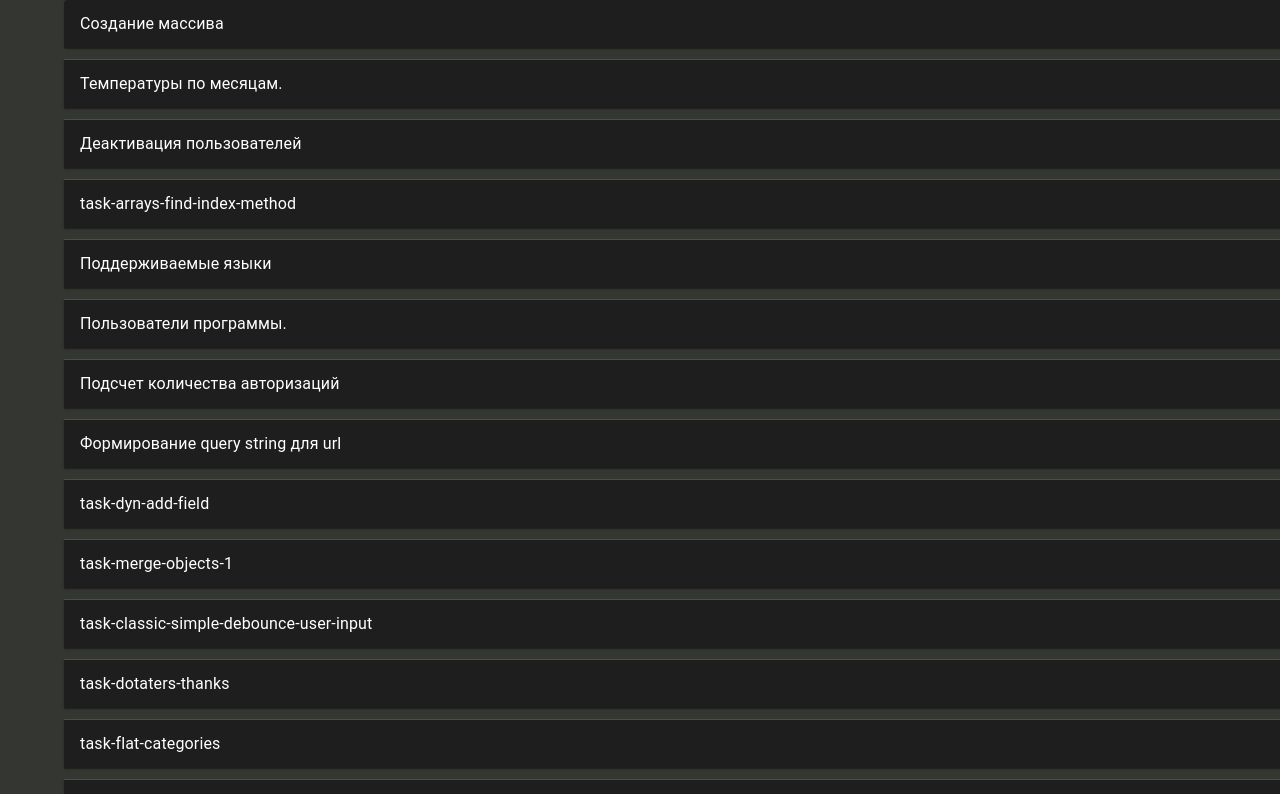
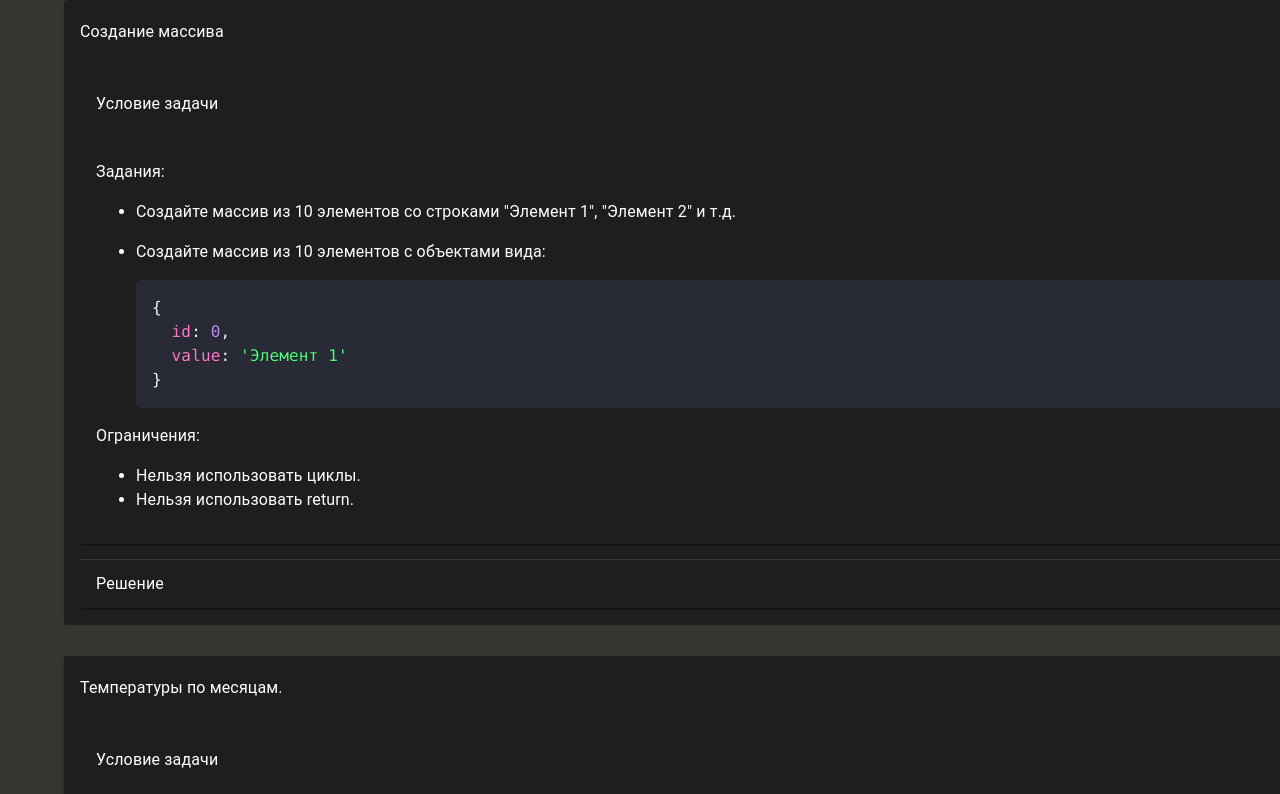
Before and after one commit to johnydotsville/remember-me, a React (Vite) app: page / in a window 1280 px wide. Shown: the top 794 px of the page. Built offline with nearby package versions, Linux system fonts and the light colour scheme; some icons are missing.

Commit message:
Внутри задачи раскрытие закрытие работает норм

```diff
--- a/src/components/Spoiler.tsx
+++ b/src/components/Spoiler.tsx
@@ -3,18 +3,14 @@ import AccordionSummary from '@mui/material/AccordionSummary';
 import AccordionDetails from '@mui/material/AccordionDetails';
 import Typography from '@mui/material/Typography';
 import ExpandMoreIcon from '@mui/icons-material/ExpandMore';
-import { useState } from 'react';
 
-export const Spoiler = ({ content, title, open = false, onOpen = () => {} }) => {
-  const [expand, setExpand] = useState(open);
 
-  const handleAccordionChange = (e, expanded) => {
-    setExpand(expanded);
-    onOpen();
-  };
-
+export const Spoiler = ({ content, title, id, activeSpoiler, onOpen }) => {
   return (
-    <Accordion expanded={expand} onChange={handleAccordionChange}>
+    <Accordion
+      expanded={id === activeSpoiler}
+      onChange={() => { if (onOpen) onOpen(id) }}
+    >
       <AccordionSummary expandIcon={<ExpandMoreIcon />}>
         <Typography>{ title }</Typography>
       </AccordionSummary>
--- a/src/components/Task/TaskView.tsx
+++ b/src/components/Task/TaskView.tsx
@@ -7,14 +7,19 @@ import { Spoiler } from '@components/Spoiler';
 
 export const TaskView = ({ task }: { task: Task}) => {
   const [activeSpoiler, setActiveSpoiler] = useState('description');
+  console.log(activeSpoiler);
 
   return (
     <Spoiler
+      id='task'
+      activeSpoiler={'task'}
+      onOpen={() => {}}
       title={task.title || task.name}
       content={<>
          { task.description &&
             <Spoiler key={"description"}
-              open={activeSpoiler === 'description'}
+              id='description'
+              activeSpoiler={activeSpoiler}
               onOpen={() => setActiveSpoiler('description')}
               content={<TaskDescription description={task.description} />}
               title="Условие задачи"
@@ -22,7 +27,8 @@ export const TaskView = ({ task }: { task: Task}) => {
           }
          { task.template &&
             <Spoiler key={"template"}
-              open={activeSpoiler === 'template'}
+              id='template'
+              activeSpoiler={activeSpoiler}
               onOpen={() => setActiveSpoiler('template')}
               content={<SourceCodeBox sourceCode={task.template} />}
               title="Шаблон"
@@ -30,7 +36,8 @@ export const TaskView = ({ task }: { task: Task}) => {
           }
          { task.solution &&
             <Spoiler key={"solution"}
-              open={activeSpoiler === 'solution'}
+              id='solution'
+              activeSpoiler={activeSpoiler}
               onOpen={() => setActiveSpoiler('solution')}
               content={<SourceCodeBox sourceCode={task.solution} />}
               title="Решение"
```
